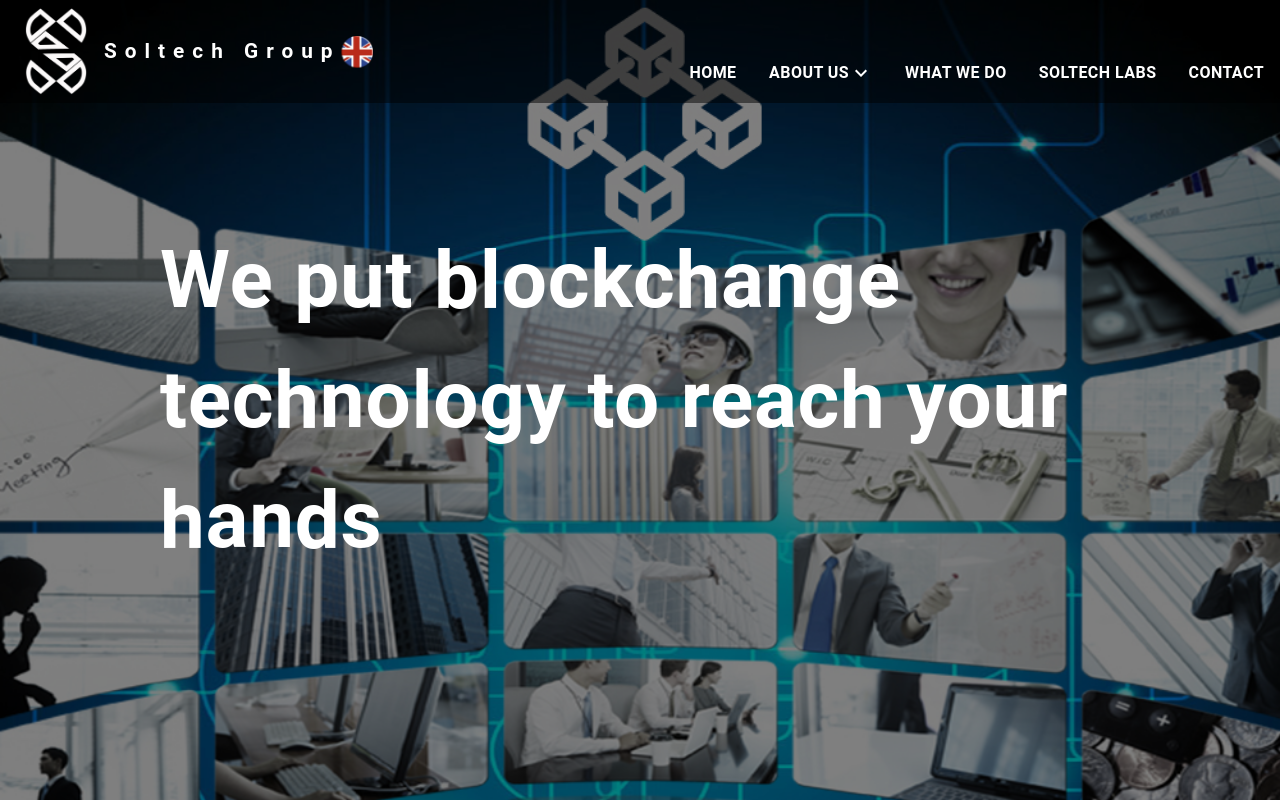
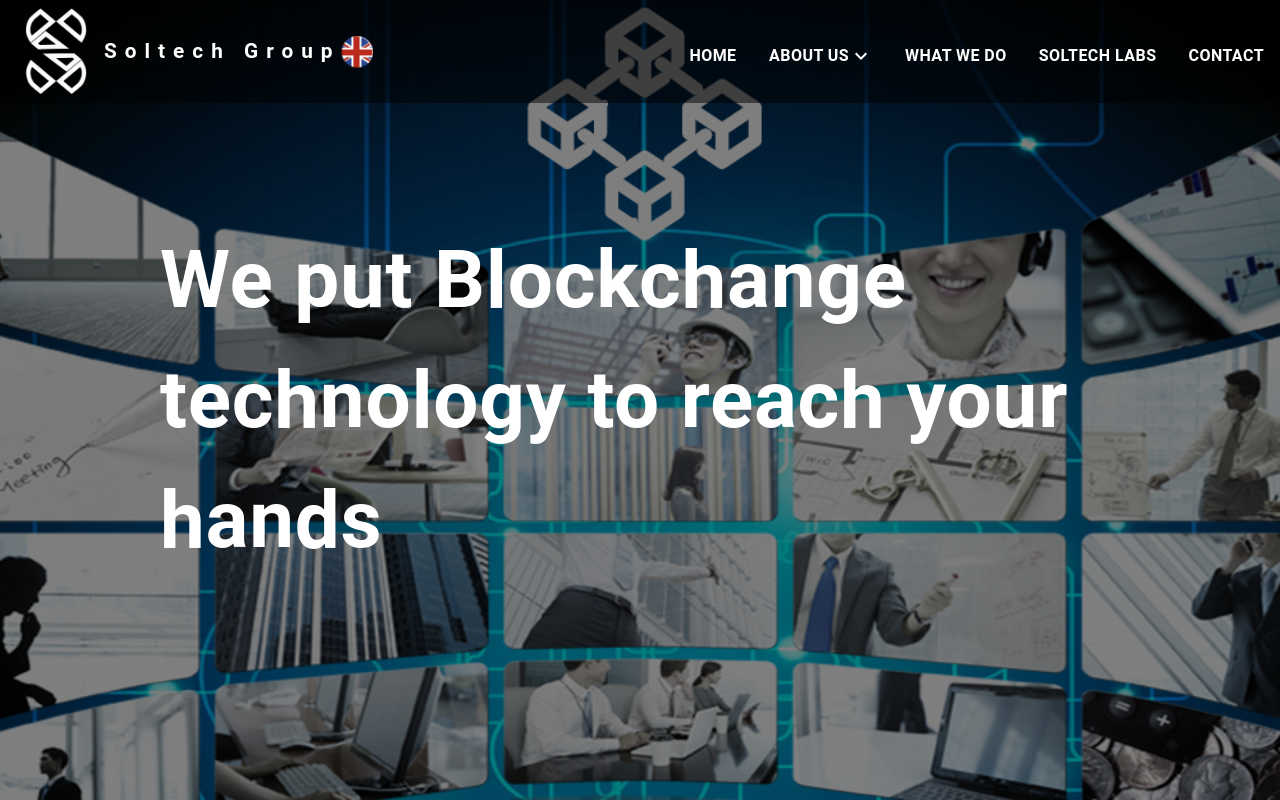
Before and after one commit to Manuelp1345/Soltech-group-v2, a React (Create React App) app: page / in a window 1280 px wide. Shown: the top 800 px of the page. Built offline with nearby package versions, Linux system fonts and the light colour scheme.

Commit message:
Fix flags

```diff
--- a/public/index.html
+++ b/public/index.html
@@ -2,7 +2,7 @@
 <html lang="en">
   <head>
     <meta charset="utf-8" />
-    <link rel="icon" href="%PUBLIC_URL%/favicon.ico" />
+    <link rel="icon" href="%PUBLIC_URL%/img/logo.png" />
     <meta name="viewport" content="width=device-width, initial-scale=1" />
     <meta name="theme-color" content="#000000" />
     <meta
@@ -24,7 +24,7 @@
       work correctly both with client-side routing and a non-root public URL.
       Learn how to configure a non-root public URL by running `npm run build`.
     -->
-    <title>React App</title>
+    <title>Soltech Group</title>
   </head>
   <body>
     <noscript>You need to enable JavaScript to run this app.</noscript>
--- a/src/components/Header.tsx
+++ b/src/components/Header.tsx
@@ -30,7 +30,7 @@ const Header = () => {
         }}
       >
         {language === "english"
-          ? "We put blockchange technology to reach your hands"
+          ? "We put Blockchange technology to reach your hands"
           : "Te ponemos la Tecnologia Blockchange al alcance de tus manos"}
       </Typography>
     </Box>
--- a/src/components/menu/CustomMenu.tsx
+++ b/src/components/menu/CustomMenu.tsx
@@ -31,7 +31,7 @@ const CustomMenu = () => {
       sx={{
         display: "flex",
         justifyContent: "space-between",
-        alignItems: { xs: "center", md: "flex-end" },
+        alignItems: { xs: "center", md: "center" },
         flexDirection: { xs: "column", md: "row" },
         backgroundColor: "rgba(0,0,0,0.5)",
         padding: "0.5rem",
@@ -50,7 +50,7 @@ const CustomMenu = () => {
       >
         <Box
           component="img"
-          src="IMG/logo sin letras.png"
+          src="img/logo.png"
           sx={{
             display: { xs: "none", md: "block", lg: "block" },
             width: "4rem",
@@ -71,7 +71,7 @@ const CustomMenu = () => {
         </Typography>
         <Box
           component="img"
-          src={language === "english" ? "IMG/INGLATERRA.png" : "IMG/ESPAÑA.png"}
+          src={language === "english" ? "img/INGLATERRA.png" : "img/ESP.png"}
           sx={{
             width: "2rem",
           }}
```
Also changed, not shown: public/img/ESP.png (renamed from public/img/ESPAÑA.png), public/img/logo.png (renamed from public/img/logo sin letras.png).
